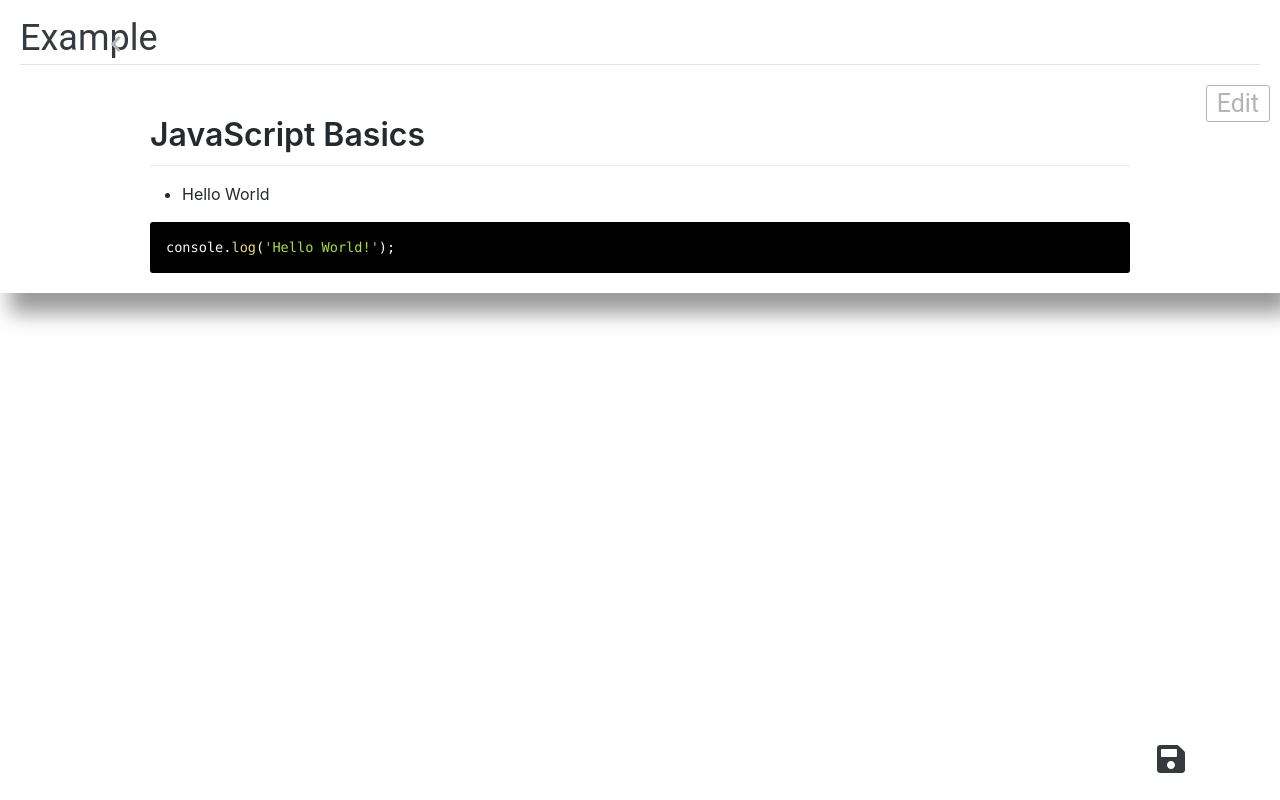
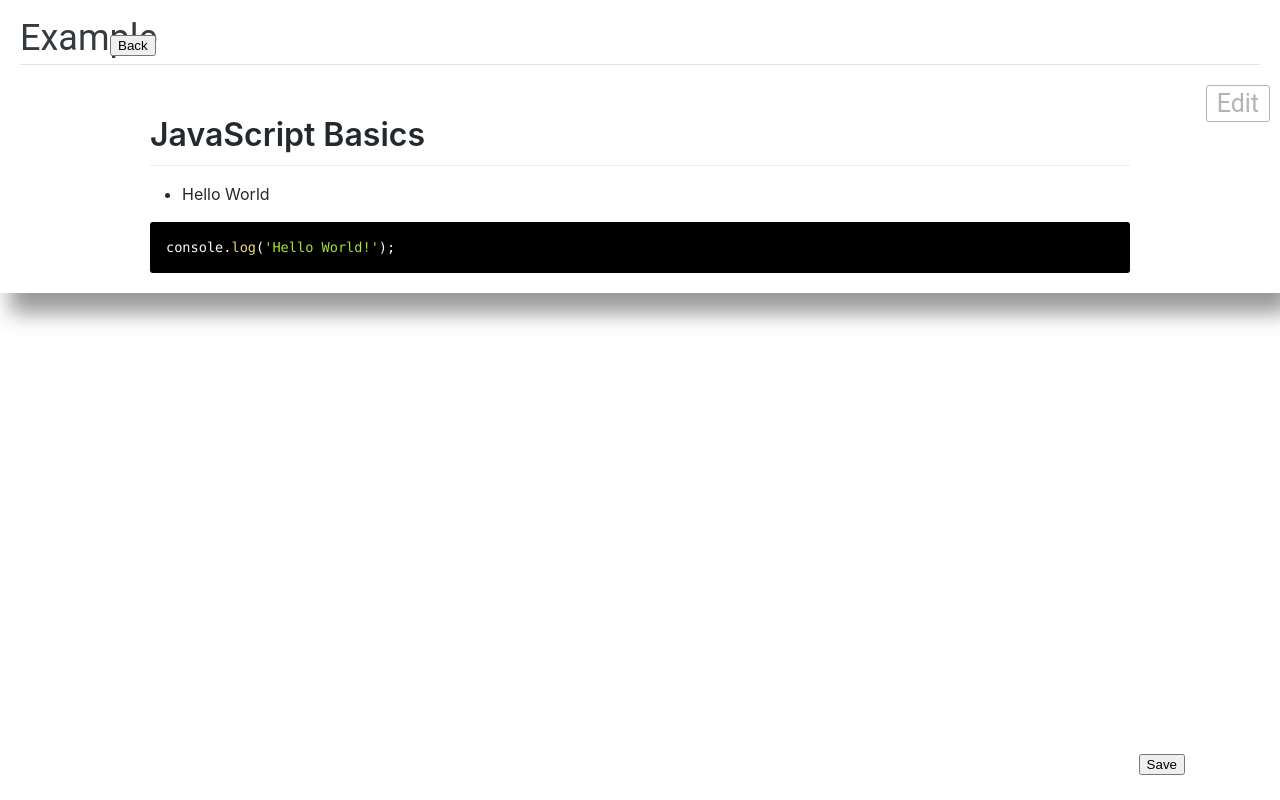
Before and after one commit to matthoffner/apolloskine, a React (Create React App) app: page /note/example in a window 1280 px wide. Built offline with nearby package versions, Linux system fonts and the light colour scheme.

Commit message:
remove icon library

```diff
--- a/package.json
+++ b/package.json
@@ -8,11 +8,6 @@
   },
   "dependencies": {
     "@apollo/client": "^3.2.0",
-    "@apollo/react-components": "^4.0.0",
-    "@fortawesome/fontawesome-svg-core": "^1.2.19",
-    "@fortawesome/free-brands-svg-icons": "^5.9.0",
-    "@fortawesome/free-solid-svg-icons": "^5.9.0",
-    "@fortawesome/react-fontawesome": "^0.1.4",
     "graphql": "^14.4.2",
     "graphql-tag": "^2.10.1",
     "prismjs": "^1.17.1",
--- a/src/components/NoteEditor.js
+++ b/src/components/NoteEditor.js
@@ -1,8 +1,5 @@
 import React, { memo } from 'react';
 import { withRouter } from 'react-router-dom';
-import { faHistory } from '@fortawesome/free-solid-svg-icons';
-import { faFont } from '@fortawesome/free-solid-svg-icons';
-import { faMarkdown } from '@fortawesome/free-brands-svg-icons';
 
 import Header from './common/Header';
 import Button from './common/Button';
@@ -10,10 +7,10 @@ import Button from './common/Button';
 const NoteEditor = ({ id, editView, resetVals, toggleEditview, history }) => {
   return (
     <>
-      <Button callback={resetVals} icon={faHistory} options={{ green: true }} />
+      <Button callback={resetVals} text="Back" options={{ green: true }} />
       <Button
         callback={() => toggleEditview(!editView)}
-        icon={editView ? faMarkdown : faFont}
+        text="Download"
         sticky
       />
       <Header title={id ? 'Edit Note' : 'New Note'} />
--- a/src/components/common/Button.js
+++ b/src/components/common/Button.js
@@ -1,6 +1,5 @@
 import React, { memo } from 'react';
 import PropTypes from 'prop-types';
-import { FontAwesomeIcon } from '@fortawesome/react-fontawesome';
 
 import { GrayButton, LargeButton, StickyButton } from '../../styles/buttons';
 
@@ -8,9 +7,8 @@ const Button = ({
   large = false,
   sticky = false,
   text = 'button',
-    icon = 'chevron-left',
   callback,
-    options = {}
+  options = {},
 }) => {
   if (large)
     return (
@@ -21,12 +19,12 @@ const Button = ({
   if (sticky)
     return (
       <StickyButton onClick={callback} {...options} transparent>
-                <FontAwesomeIcon icon={icon} size="2x" />
+        <button>{text}</button>
       </StickyButton>
     );
   return (
     <GrayButton onClick={callback} {...options}>
-            <FontAwesomeIcon icon={icon} />
+      <button>{text}</button>
     </GrayButton>
   );
 };
@@ -37,7 +35,7 @@ Button.propTypes = {
   text: PropTypes.string,
   icon: PropTypes.oneOfType([PropTypes.string, PropTypes.object]),
   callback: PropTypes.func,
-    options: PropTypes.object
+  options: PropTypes.object,
 };
 
 export default memo(Button);
--- a/src/containers/NoteContainer.js
+++ b/src/containers/NoteContainer.js
@@ -1,7 +1,6 @@
 import React, { useEffect, useCallback } from 'react';
 import { useMutation } from '@apollo/client';
 import { withRouter } from 'react-router-dom';
-import { faTrash, faSave } from '@fortawesome/free-solid-svg-icons';
 
 import { REMOVE_NOTE } from '../apollo/queries';
 import NotFoundPage from '../pages/NotFoundPage';
@@ -30,10 +29,14 @@ const NotesContainer = ({ note, history }) => {
 
   return (
     <>
-      <Button callback={() => history.push('/')} options={{ left: true }} />
+      <Button
+        text="Back"
+        callback={() => history.push('/')}
+        options={{ left: true }}
+      />
       <Button
         callback={() => downloadFile(note.title, note.content)}
-        icon={faSave}
+        text="Save"
         sticky
         options={{ show: true }}
       />
@@ -41,7 +44,7 @@ const NotesContainer = ({ note, history }) => {
         return (
           <Button
             callback={() => remove(removeNote, id)}
-            icon={faTrash}
+            text="Delete"
             options={{ red: true, left: false }}
           />
         );
--- a/src/index.js
+++ b/src/index.js
@@ -3,15 +3,10 @@ import ReactDOM from 'react-dom';
 import { ApolloProvider } from '@apollo/client';
 import { BrowserRouter } from 'react-router-dom';
 import { ThemeProvider } from 'styled-components';
-import { library } from '@fortawesome/fontawesome-svg-core';
-import { faChevronLeft } from '@fortawesome/free-solid-svg-icons';
 
-import * as serviceWorker from './serviceWorker';
 import App from './App';
 import client from './apollo';
 import theme from './styles/themes';
-
-library.add(faChevronLeft); // for using fontawesome icons globally
 
 ReactDOM.render(
   <ApolloProvider client={client}>
```
Also changed, not shown: 1 other file (tests, documents, lock files or other folders). Lines whose indentation alone changed are shown as unchanged.
